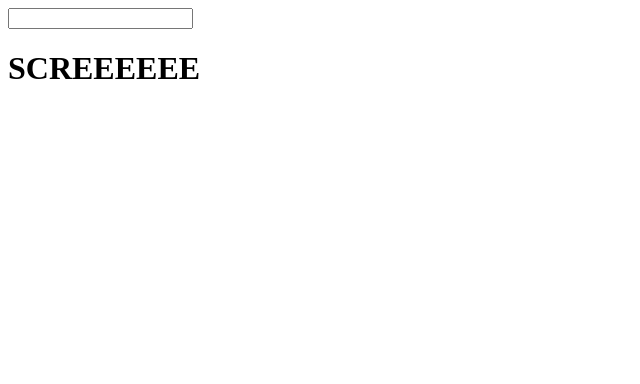
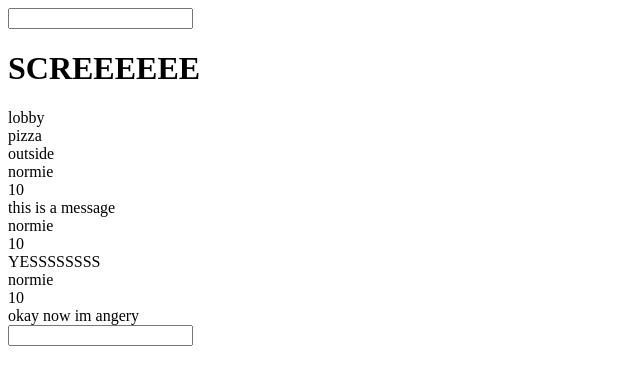
Before and after one commit to mickannese/Saiko-frontend, a React app: page / in a window 1280 px wide. Shown: the top 384 px of the page, without its empty margins (0-640 px from the left). Built offline with nearby package versions, Linux system fonts and the light colour scheme.

Commit message:
updates to component structure, loading in sample data, no css

```diff
--- /dev/null
+++ b/sample-data/sample-data.js
@@ -0,0 +1,5 @@
+var sampleData = JSON.stringify([{ "userName": "normie", "channel": "lobby", "text": "this is a message", "time": 10 }, { "userName": "normie", "channel": "lobby", "text": "YESSSSSSSS", "time": 10 }, { "userName": "normie", "channel": "lobby", "text": "okay now im angery", "time": 10 }]);
+
+var Parsed = JSON.parse(sampleData)
+
+export default Parsed;
--- /dev/null
+++ b/sample-data/userGET.js
@@ -0,0 +1,7 @@
+var userGET = JSON.stringify({ userName: "Mick", channels: ['lobby', 'pizza', 'outside'] })
+var userinfo = JSON.parse(userGET);
+
+export default userinfo;
+
+
+//emulating a get request from user given current rooms open on client (in channel list)
--- a/src/App.jsx
+++ b/src/App.jsx
@@ -8,18 +8,76 @@ class App extends React.Component {
 
   constructor(props) {
     super(props);
-    this.state = {};
+    this.state = {
+      renderList: props.messages,
+      userInfo: props.userInfo,
+      mainMessageDraft: '',
+      searchQuery: '',
+      currentSearch: '',
+      messageToSend: ''
+    };
   }
 
 
+  // message functions
+  handleMessageInput(event) {
+    event.preventDefault();
+    this.setState({
+      mainMessageDraft: event.target.value
+    });
+  };
+
+  handleMessageSubmit(event) {
+    event.preventDefault();
+    this.setState({
+      messageToSend: this.state.mainMessageDraft,
+      mainMessageDraft: ''
+    });
+  }
+
+
+  // search funcitons
+  handleSearchInput(event) {
+    event.preventDefault();
+    this.setState({
+      searchQuery: event.target.value
+    });
+  };
+
+  handleSearchSubmit(event) {
+    event.preventDefault();
+    this.setState({
+      currentSearch: this.state.searchQuery,
+      searchQuery: ''
+    });
+  };
 
   render() {
     return (
       <div>
-        <Search />
+        <Search
+          update={this.handleSearchInput.bind(this)}
+          submit={this.handleSearchSubmit.bind(this)}
+          current={this.state.searchQuery}
+        />
         <h1>
           SCREEEEEE
         </h1>
+        <div className="channel-container">
+          <ChannelList channels={this.state.userInfo.channels} />
+        </div>
+        <div className="message-container">
+          <div>
+            <MessageList messages={this.state.renderList} />
+          </div>
+          <div>
+            <MessageBox
+              update={this.handleMessageInput.bind(this)}
+              submit={this.handleMessageSubmit.bind(this)}
+              current={this.state.mainMessageDraft}
+            />
+          </div>
+        </div>
       </div>
     );
   }
--- a/src/Search.jsx
+++ b/src/Search.jsx
@@ -2,8 +2,14 @@ import React from 'react';
 
 var Search = (props) => {
   return (
-    <form className="search-bar">
-      <input className="input-bar" type="text" name="search" />
+    <form className="search-bar" onSubmit={props.submit}>
+      <input
+        className="input-bar"
+        value={props.current}
+        type="text"
+        name="search"
+        onChange={props.update}
+      />
     </form>
   )
 }
--- a/src/channel-comps/ChannelEntry.jsx
+++ b/src/channel-comps/ChannelEntry.jsx
@@ -1,4 +1,12 @@
-//individual items on the channel list
+import React from 'react';
 
 
-import React from 'react';
+var ChannelEntry = (props) => {
+  return (
+    <div>
+      {props.channel}
+    </div>
+  );
+};
+
+export default ChannelEntry;
--- a/src/channel-comps/ChannelList.jsx
+++ b/src/channel-comps/ChannelList.jsx
@@ -2,3 +2,16 @@
 
 import React from 'react';
 import ChannelEntry from './ChannelEntry.jsx';
+
+var ChannelList = (props) => {
+  return (
+    <div className="channel-list">
+      {props.channels.map(channel => (
+        <ChannelEntry channel={channel} key={channel} />
+      ))}
+    </div>
+  );
+
+};
+
+export default ChannelList;
--- a/src/index.js
+++ b/src/index.js
@@ -1,5 +1,7 @@
 import React from 'react';
 import ReactDOM from 'react-dom';
 import App from './App.jsx';
+import Parsed from '../sample-data/sample-data.js'
+import userinfo from '../sample-data/userGET.js'
 
-ReactDOM.render(<App />, document.getElementById('app'));
+ReactDOM.render(<App messages={Parsed} userInfo={userinfo} />, document.getElementById('app'));
--- a/src/message-comps/MessageBox.jsx
+++ b/src/message-comps/MessageBox.jsx
@@ -1 +1,17 @@
 import React from 'react';
+
+var MessageBox = (props) => {
+  return (
+    <form className="message-bar" onSubmit={props.submit}>
+      <input
+        className="input-bar"
+        value={props.current}
+        type="text"
+        name="search"
+        onChange={props.update}
+      />
+    </form>
+  )
+}
+
+export default MessageBox;
--- a/src/message-comps/MessageEntry.jsx
+++ b/src/message-comps/MessageEntry.jsx
@@ -1 +1,22 @@
 import React from 'react';
+
+var MessageEntry = (props) => {
+  return (
+    <div>
+      <div className="msg-entry-head">
+        <div className="msg-entry-username">
+          {props.message.userName}
+        </div>
+        <div>
+          {props.message.time}
+        </div>
+      </div>
+      <div className="msg-entry-body">
+        {props.message.text}
+      </div>
+    </div>
+  )
+
+};
+
+export default MessageEntry;
--- a/src/message-comps/MessageList.jsx
+++ b/src/message-comps/MessageList.jsx
@@ -1,2 +1,18 @@
 import React from 'react';
 import MessageEntry from './MessageEntry.jsx';
+
+var MessageList = (props) => {
+  return (
+    <div className="msg-list">
+      {props.messages.map(message => (
+
+        <MessageEntry
+          message={message}
+          key={message.text}
+        />
+      ))}
+    </div>
+  );
+};
+
+export default MessageList;
```
Also changed, not shown: 1 other file (tests, documents, lock files or other folders).
